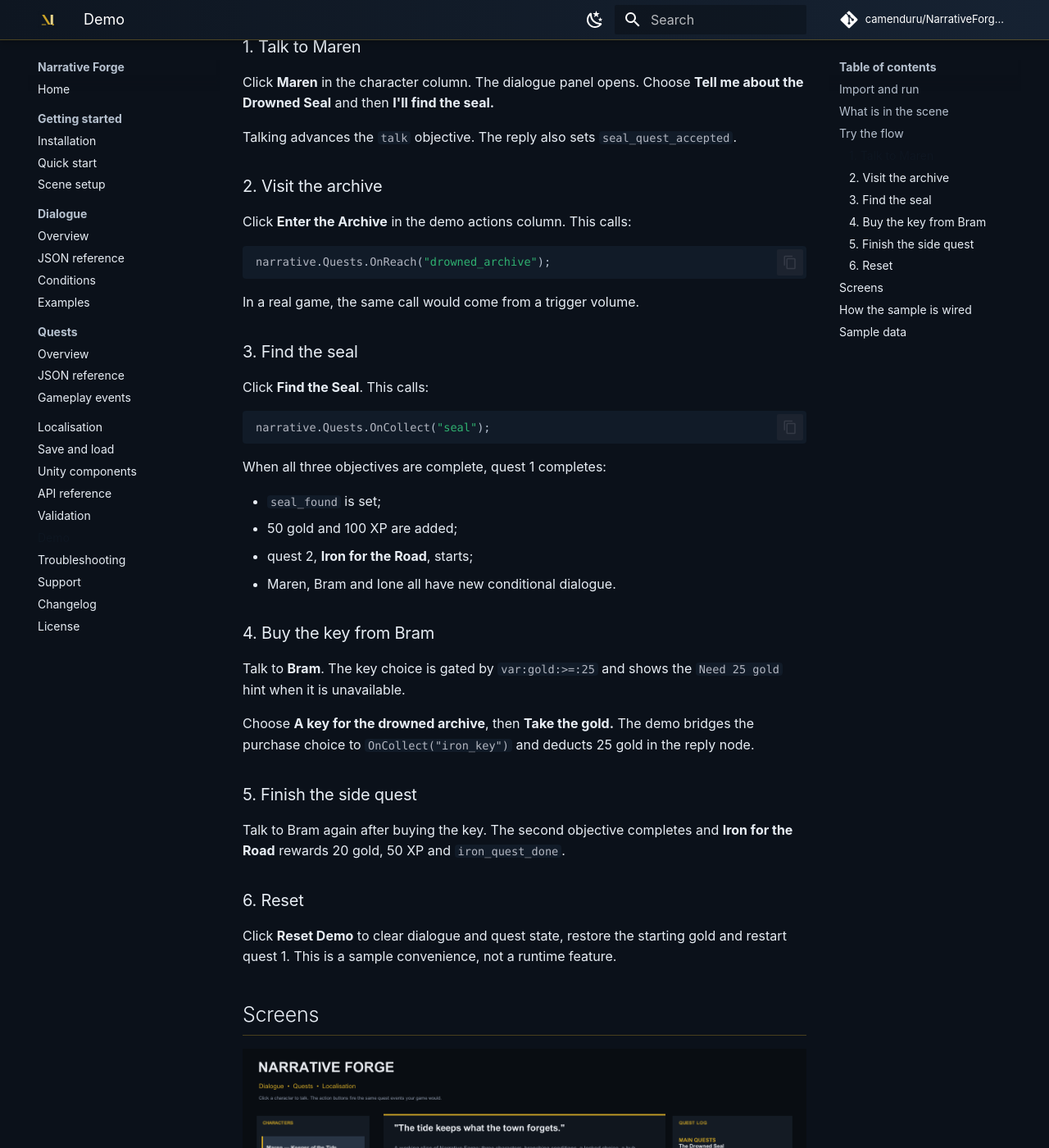
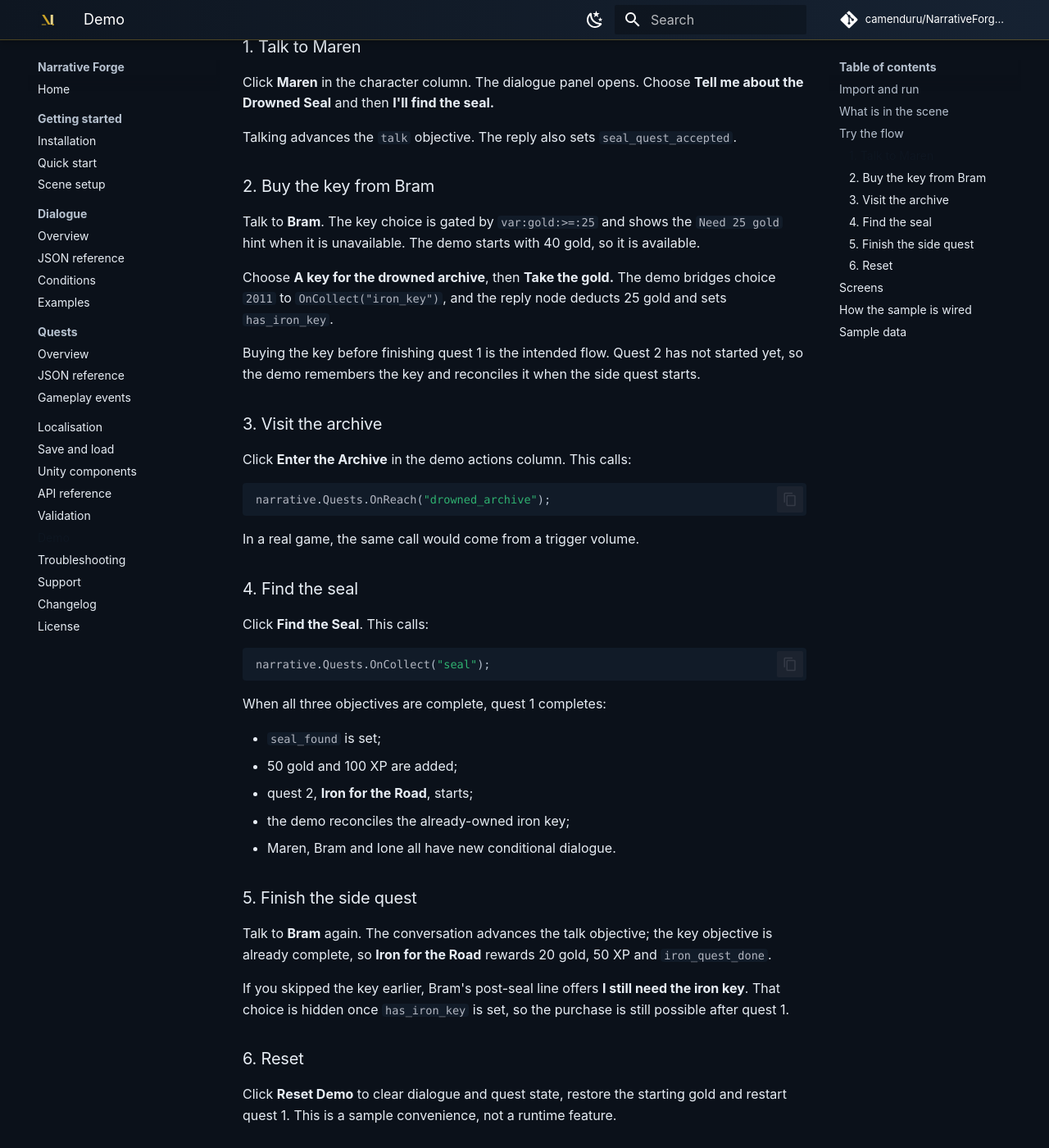
Before and after one commit to camenduru/NarrativeForgeDoc, an MkDocs documentation site: the page built from docs/demo.md, in a window 1280 px wide and 1400 px high, scrolled down 1149 px. Shown: the whole window at 82% size. Built offline with MkDocs 1.6.1 and Material for MkDocs 9.7.7, drawn with Linux system fonts in a browser that asks for light colours; comment, search, counter and statistics services are not loaded.

```diff
--- a/docs/demo.md
+++ b/docs/demo.md
@@ -41,7 +41,21 @@ Click **Maren** in the character column. The dialogue panel opens. Choose
 Talking advances the `talk` objective. The reply also sets
 `seal_quest_accepted`.
 
-### 2. Visit the archive
+### 2. Buy the key from Bram
+
+Talk to **Bram**. The key choice is gated by `var:gold:>=:25` and shows the
+`Need 25 gold` hint when it is unavailable. The demo starts with 40 gold, so it
+is available.
+
+Choose **A key for the drowned archive**, then **Take the gold.** The demo
+bridges choice `2011` to `OnCollect("iron_key")`, and the reply node deducts 25
+gold and sets `has_iron_key`.
+
+Buying the key before finishing quest 1 is the intended flow. Quest 2 has not
+started yet, so the demo remembers the key and reconciles it when the side quest
+starts.
+
+### 3. Visit the archive
 
 Click **Enter the Archive** in the demo actions column. This calls:
 
@@ -64,21 +78,18 @@ When all three objectives are complete, quest 1 completes:
 - `seal_found` is set;
 - 50 gold and 100 XP are added;
 - quest 2, **Iron for the Road**, starts;
+- the demo reconciles the already-owned iron key;
 - Maren, Bram and Ione all have new conditional dialogue.
-
-### 4. Buy the key from Bram
-
-Talk to **Bram**. The key choice is gated by `var:gold:>=:25` and shows the
-`Need 25 gold` hint when it is unavailable.
-
-Choose **A key for the drowned archive**, then **Take the gold.** The demo
-bridges the purchase choice to `OnCollect("iron_key")` and deducts 25 gold in
-the reply node.
 
 ### 5. Finish the side quest
 
-Talk to Bram again after buying the key. The second objective completes and
-**Iron for the Road** rewards 20 gold, 50 XP and `iron_quest_done`.
+Talk to **Bram** again. The conversation advances the talk objective; the key
+objective is already complete, so **Iron for the Road** rewards 20 gold, 50 XP
+and `iron_quest_done`.
+
+If you skipped the key earlier, Bram's post-seal line offers **I still need the
+iron key**. That choice is hidden once `has_iron_key` is set, so the purchase is
+still possible after quest 1.
 
 ### 6. Reset
 
```
Also changed, not shown: other parts of docs/demo.md (+1 -1 lines), 1 other file.
